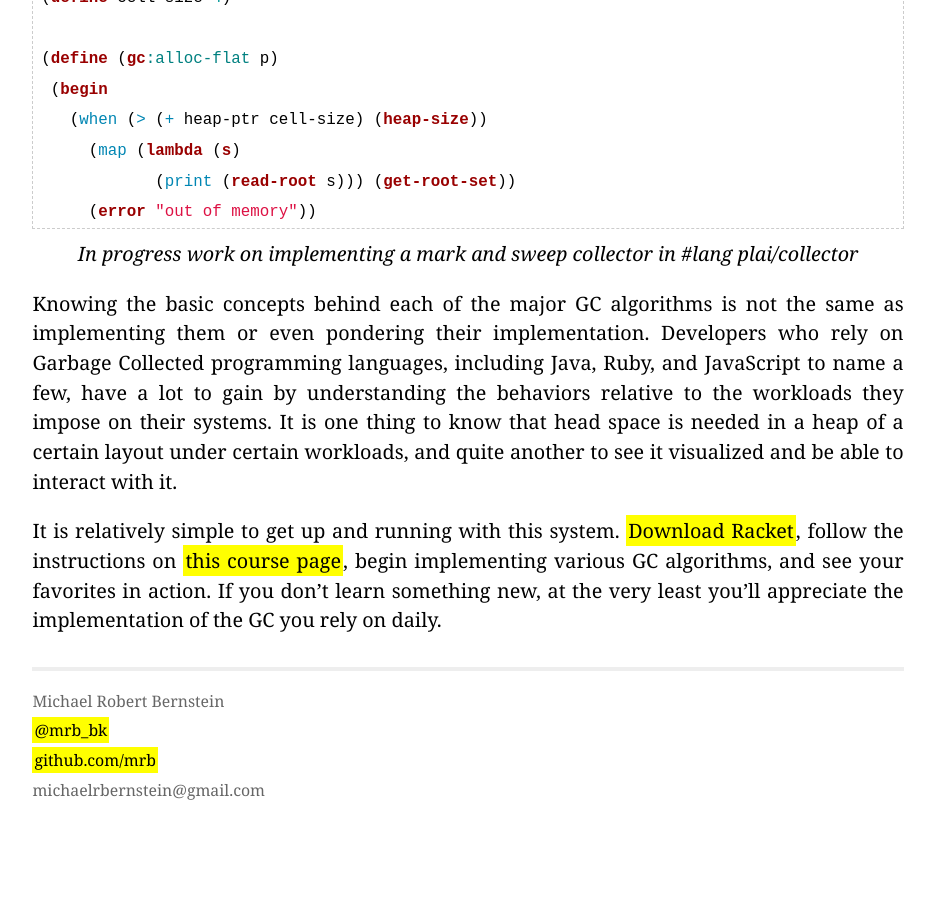
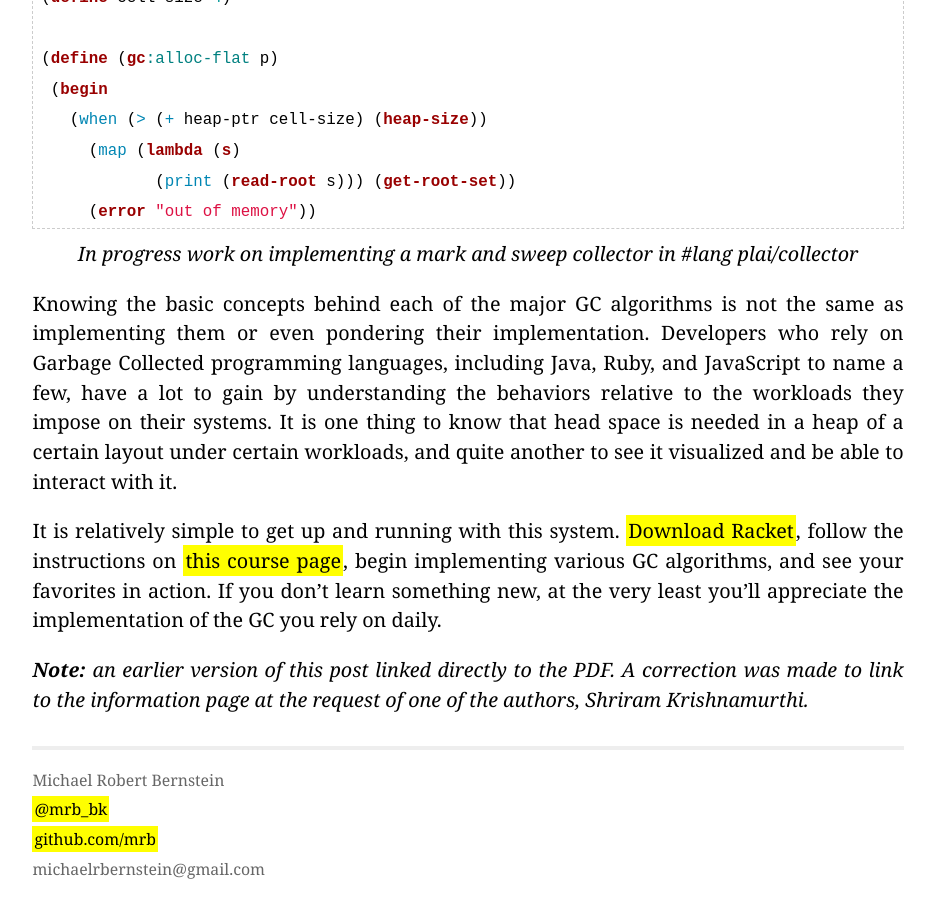
Before and after one commit to mrb/mrb.github.com, a Jekyll site: the page built from _posts/2013-05-20-adventures-in-GC-pedagogy.markdown, in a window 1280 px wide and 900 px high, scrolled down 4757 px. Shown: the whole window, without its empty margins (172-1107 px from the left). Built offline with Jekyll 4.4.1, drawn with Linux system fonts in a browser that asks for light colours; Markdown is read by kramdown in place of the engine named in the settings; before the commit the page ends 5578 px from its top, so only the background shows below that; part of the change alters nothing that is shown.

Commit message:
Fix pdf link

```diff
--- a/_posts/2013-05-20-adventures-in-GC-pedagogy.markdown
+++ b/_posts/2013-05-20-adventures-in-GC-pedagogy.markdown
@@ -6,7 +6,7 @@ published: true
 #
 #### Adventures in Garbage Collection Pedagogy and an Introduction to Racket
 
-While preparing for a <a href="http://goruco.com/speakers/2013/bernstein-mike/">conference talk on Garbage Collection algorithms, implementations, and history</a>, I have made a habit of scouring the internet for information on how to communicate the challenging ideas that Garbage Collection (GC) encompasses. During one of these frenzies I came across a fascinating paper, <a href="http://faculty.cs.byu.edu/~jay/static/cooper-sigcse2013.pdf">*Teaching Garbage Collection without Implementing Compilers or Interpreters*</a>, which attempts to provide a framework to teach Computer Science students the finer points of GC through the *constructivist* means of *having them actually implement the algorithms*. This framework is necessary because according to the authors:
+While preparing for a <a href="http://goruco.com/speakers/2013/bernstein-mike/">conference talk on Garbage Collection algorithms, implementations, and history</a>, I have made a habit of scouring the internet for information on how to communicate the challenging ideas that Garbage Collection (GC) encompasses. During one of these frenzies I came across a fascinating paper, <a href="http://cs.brown.edu/~sk/Publications/Papers/Published/cgkmf-teach-gc/">*Teaching Garbage Collection without Implementing Compilers or Interpreters*</a>, which attempts to provide a framework to teach Computer Science students the finer points of GC through the *constructivist* means of *having them actually implement the algorithms*. This framework is necessary because according to the authors:
 
 > "Many students appear to have a poor grasp of garbage collection."
 
@@ -113,3 +113,5 @@ The paper reports a great deal of success with this approach, which leads me to
 Knowing the basic concepts behind each of the major GC algorithms is not the same as implementing them or even pondering their implementation. Developers who rely on Garbage Collected programming languages, including Java, Ruby, and JavaScript to name a few, have a lot to gain by understanding the behaviors relative to the workloads they impose on their systems. It is one thing to know that head space is needed in a heap of a certain layout under certain workloads, and quite another to see it visualized and be able to interact with it.
 
 It is relatively simple to get up and running with this system. <a href="http://racket-lang.org/download/">Download Racket</a>, follow the instructions on <a href="http://faculty.cs.byu.edu/~jay/courses/2012/fall/330/course/gc.html">this course page</a>, begin implementing various GC algorithms, and see your favorites in action. If you don't learn something new, at the very least you'll appreciate the implementation of the GC you rely on daily.
+
+<i><b>Note:</b> an earlier version of this post linked directly to the PDF. A correction was made to link to the information page at the request of one of the authors, Shriram Krishnamurthi.</i>
```
